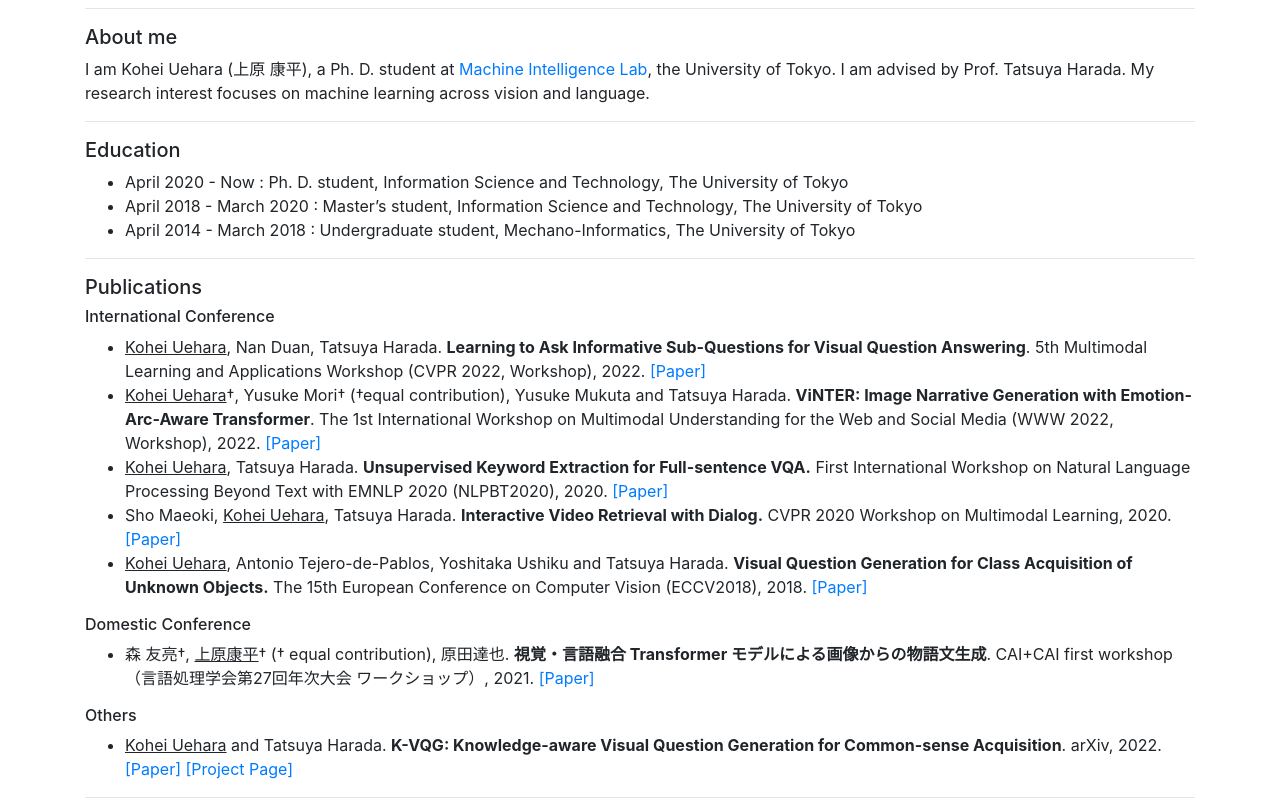
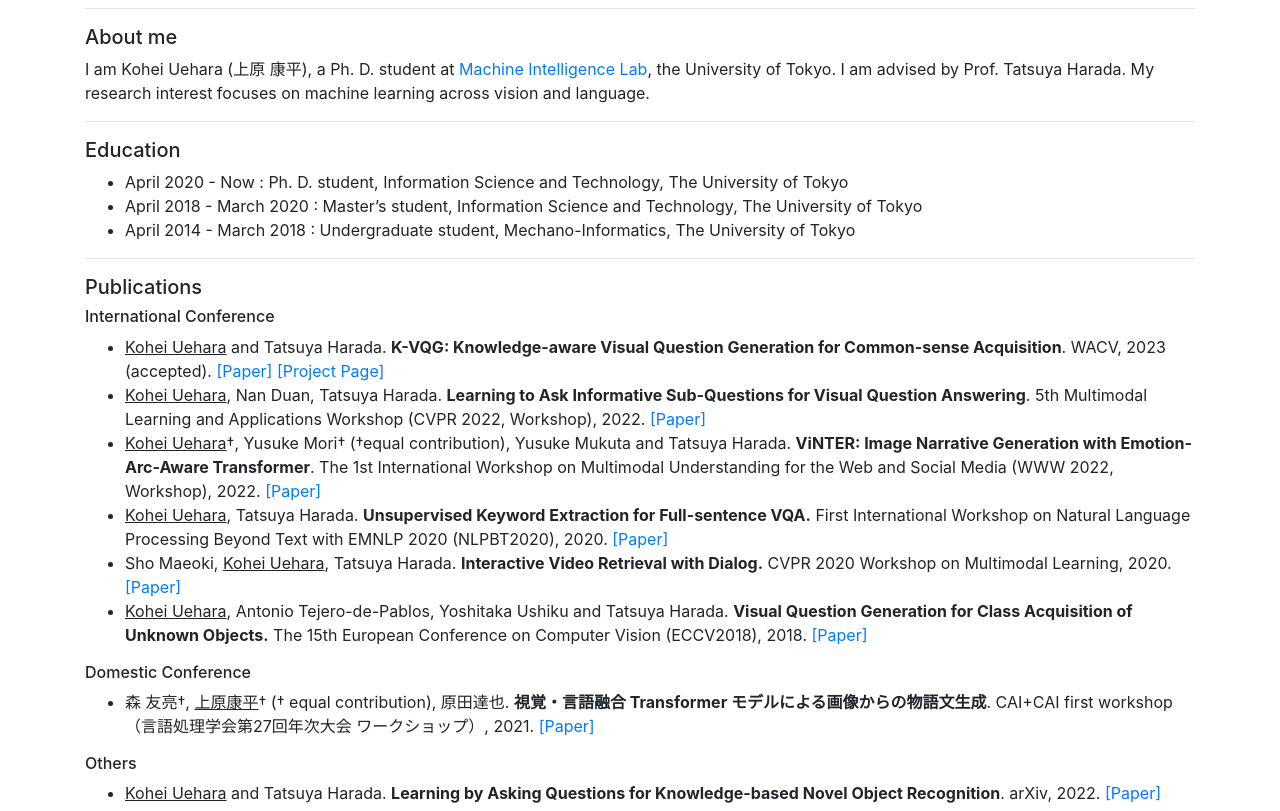
Before and after one commit to uehara-mech/uehara-mech.github.io, a plain HTML site: page index.html in a window 1280 px wide. Shown: the part 80-891 px from the top of the page. Drawn offline with nearby package versions, Linux system fonts and the light colour scheme; a web font is replaced by a local one.

Commit message:
[update] add new paper

```diff
--- a/index.html
+++ b/index.html
@@ -51,6 +51,9 @@
         <h5>Publications</h5>
         <h6>International Conference</h6>
             <ul>
+                <li><u>Kohei Uehara</u> and Tatsuya Harada. <strong>K-VQG: Knowledge-aware Visual Question Generation for Common-sense Acquisition</strong>. WACV, 2023 (accepted).
+                <a href="https://arxiv.org/abs/2203.07890">[Paper]</a> <a href="https://uehara-mech.github.io/kvqg">[Project Page]</a>
+            </li>
                 <li><u>Kohei Uehara</u>, Nan Duan, Tatsuya Harada.
                     <strong>Learning to Ask Informative Sub-Questions for Visual Question Answering</strong>.
                     5th Multimodal Learning and Applications Workshop (CVPR 2022, Workshop), 2022.
@@ -73,8 +76,8 @@
         </ul>
         <h6>Others</h6>
         <ul>
-            <li><u>Kohei Uehara</u> and Tatsuya Harada. <strong>K-VQG: Knowledge-aware Visual Question Generation for Common-sense Acquisition</strong>. arXiv, 2022.
-                <a href="https://arxiv.org/abs/2203.07890">[Paper]</a> <a href="https://uehara-mech.github.io/kvqg">[Project Page]</a>
+            <li><u>Kohei Uehara</u> and Tatsuya Harada. <strong>Learning by Asking Questions for Knowledge-based Novel Object Recognition</strong>. arXiv, 2022.
+                <a href="https://arxiv.org/abs/2210.05879">[Paper]</a>
             </li>
         </ul>
         <hr />
@@ -136,7 +139,7 @@
 
         <hr />
         <div class="update">
-            last update: June 20, 2022
+            last update: October 13, 2022
         </div>
 
 
```
